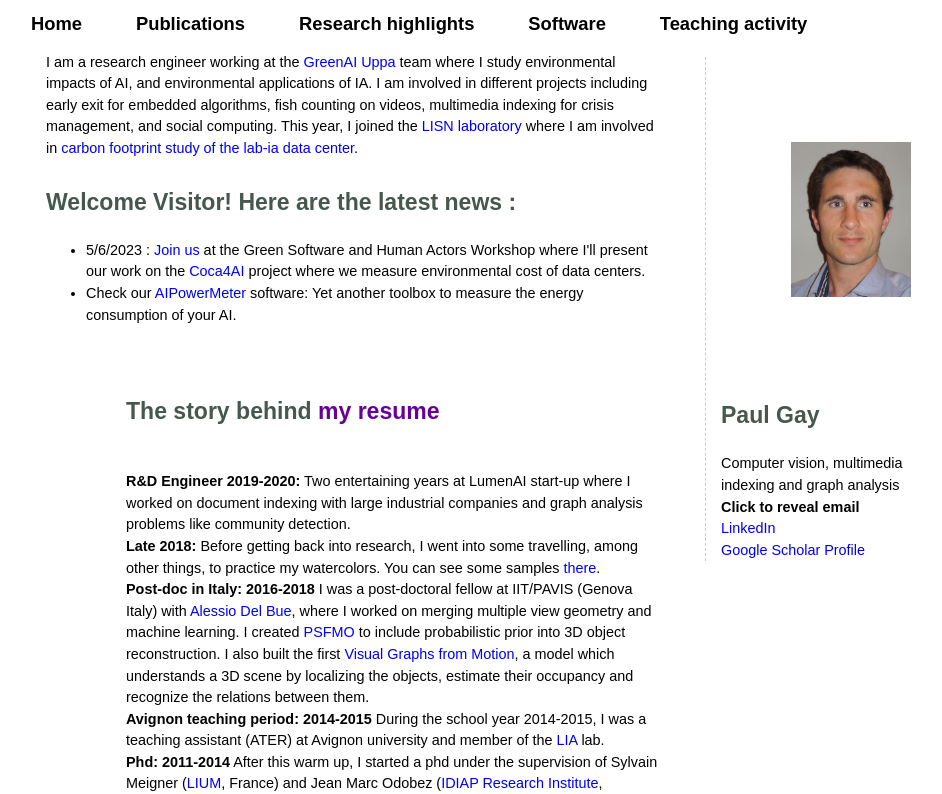
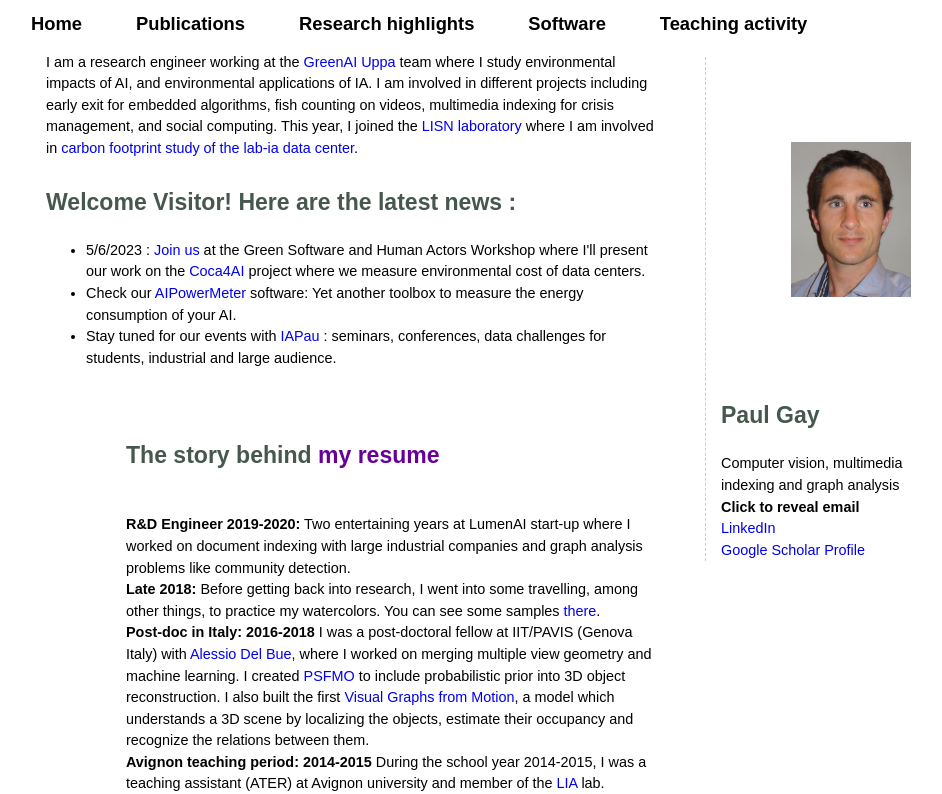
Before and after one commit to paulgay/paulgay.github.io, a plain HTML site: page index.html in a window 1280 px wide. Shown: the top 794 px of the page, without its empty margins (159-1101 px from the left). Drawn offline with Linux system fonts and the light colour scheme.

Commit message:
candidature cesi

```diff
--- a/index.html
+++ b/index.html
@@ -72,6 +72,7 @@ function fonction(paper){
         <ul>
         <li>5/6/2023 : <a href="https://gsha2023.sciencesconf.org/">Join us</a> at the Green Software and Human Actors Workshop where I'll present our work on the <a href="https://greenai-uppa.github.io/Coca4AI/"> Coca4AI</a> project where we measure environmental cost of data centers. </li>
         <li>Check our <a href="https://greenai-uppa.github.io/AIPowerMeter/">AIPowerMeter</a> software: Yet another toolbox to measure the energy consumption of your AI.
+        <li>Stay tuned for our events with <a href="http://iapau.org/"> IAPau</a> : seminars, conferences, data challenges for students, industrial and large audience.
 				<ul>
         <a name="biblio"> </a>
         <br>
```
